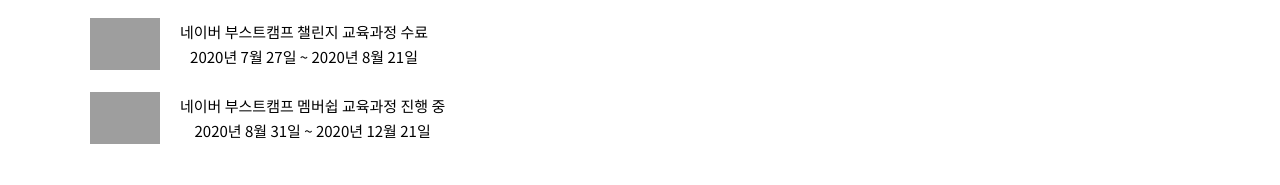
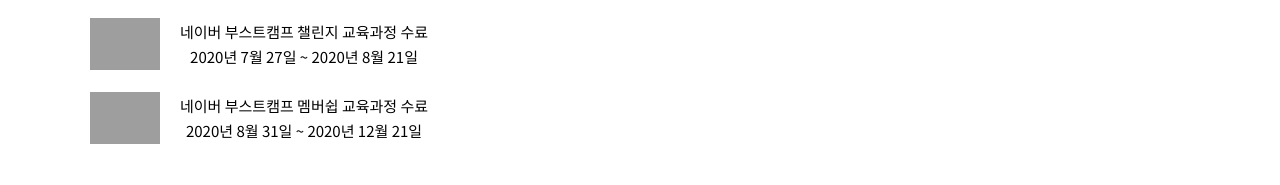
Before and after one commit to hoo00nn/Portfolio, a plain HTML site: page index.html in a window 1280 px wide. Shown: the part 1493-1678 px from the top of the page. Drawn offline with Linux system fonts and the light colour scheme; grey boxes are pictures that could not be loaded.

Commit message:
Refact : HTML 수정

```diff
--- a/index.html
+++ b/index.html
@@ -98,7 +98,7 @@
       <div class="job">
         <img src="https://media.vlpt.us/images/jdd04026/post/06313025-fde9-45ac-be1b-3700dc31e939/%EC%8A%A4%ED%81%AC%EB%A6%B0%EC%83%B7%202020-05-12%20%EC%98%A4%ED%9B%84%209.21.15.png">
         <div class="job__description">
-          <p class="job__name">네이버 부스트캠프 멤버쉽 교육과정 진행 중</p>
+          <p class="job__name">네이버 부스트캠프 멤버쉽 교육과정 수료</p>
           <p class="job__period">2020년 8월 31일 ~ 2020년 12월 21일</p>
         </div>
       </div>
```
